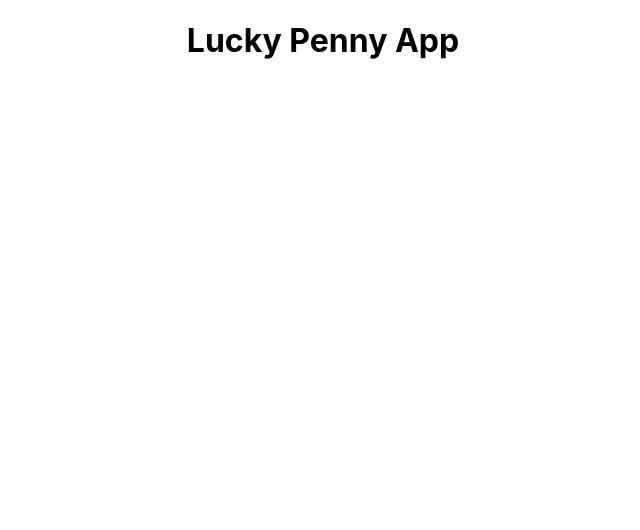
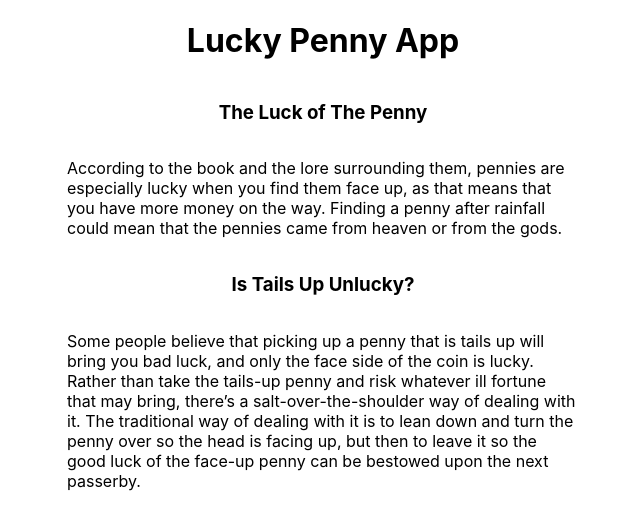
Before and after one commit to Tony-Naj/Lucky-Penny, a React (Create React App) app in the folder coin-app/: page / in a window 1280 px wide. Shown: the top 530 px of the page, without its empty margins (317-957 px from the left). Built offline with nearby package versions, Linux system fonts and the light colour scheme.

Commit message:
just messing around

```diff
--- a/coin-app/src/App.css
+++ b/coin-app/src/App.css
@@ -1,38 +1,14 @@
 .App {
-  text-align: center;
+  display: flex;
+  flex-direction: column;
+  justify-content: center;
+  align-items: center;
 }
 
-.App-logo {
-  height: 40vmin;
-  pointer-events: none;
-}
-
-@media (prefers-reduced-motion: no-preference) {
-  .App-logo {
-    animation: App-logo-spin infinite 20s linear;
-  }
-}
-
-.App-header {
-  background-color: #282c34;
-  min-height: 100vh;
+.penny-lore {
   display: flex;
   flex-direction: column;
+  justify-content: center;
   align-items: center;
-  justify-content: center;
-  font-size: calc(10px + 2vmin);
-  color: white;
+  width: 40%;
 }
-
-.App-link {
-  color: #61dafb;
-}
-
-@keyframes App-logo-spin {
-  from {
-    transform: rotate(0deg);
-  }
-  to {
-    transform: rotate(360deg);
-  }
-}
--- a/coin-app/src/App.js
+++ b/coin-app/src/App.js
@@ -5,6 +5,12 @@ function App() {
   return (
     <div className="App">
       <h1>Lucky Penny App</h1>
+      <div className='penny-lore'>
+        <h3>The Luck of The Penny</h3>
+        <p>According to the book and the lore surrounding them, pennies are especially lucky when you find them face up, as that means that you have more money on the way. Finding a penny after rainfall could mean that the pennies came from heaven or from the gods. </p>
+        <h3>Is Tails Up Unlucky?</h3>
+        <p>Some people believe that picking up a penny that is tails up will bring you bad luck, and only the face side of the coin is lucky. Rather than take the tails-up penny and risk whatever ill fortune that may bring, there’s a salt-over-the-shoulder way of dealing with it. The traditional way of dealing with it is to lean down and turn the penny over so the head is facing up, but then to leave it so the good luck of the face-up penny can be bestowed upon the next passerby.</p>
+      </div>
     </div>
   );
 }
```
